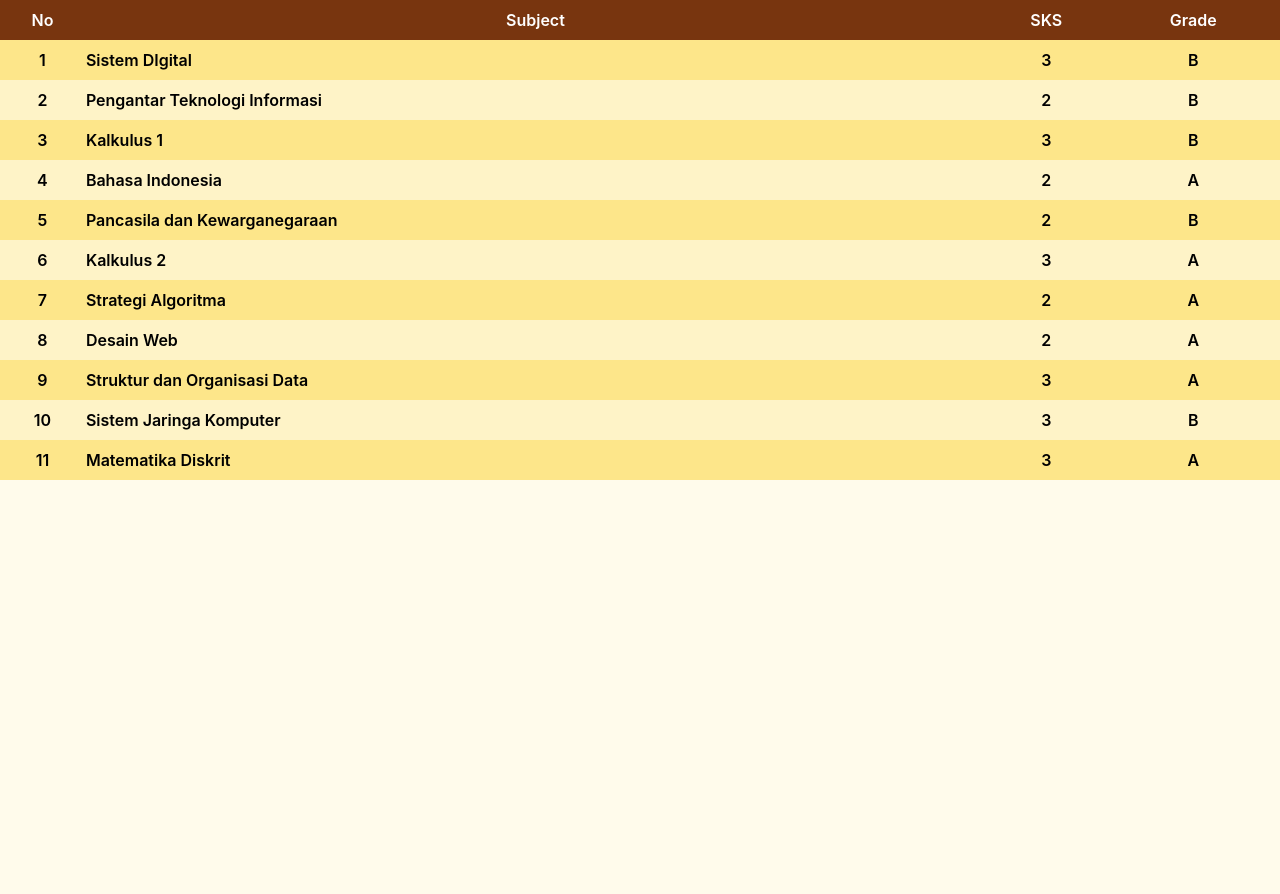
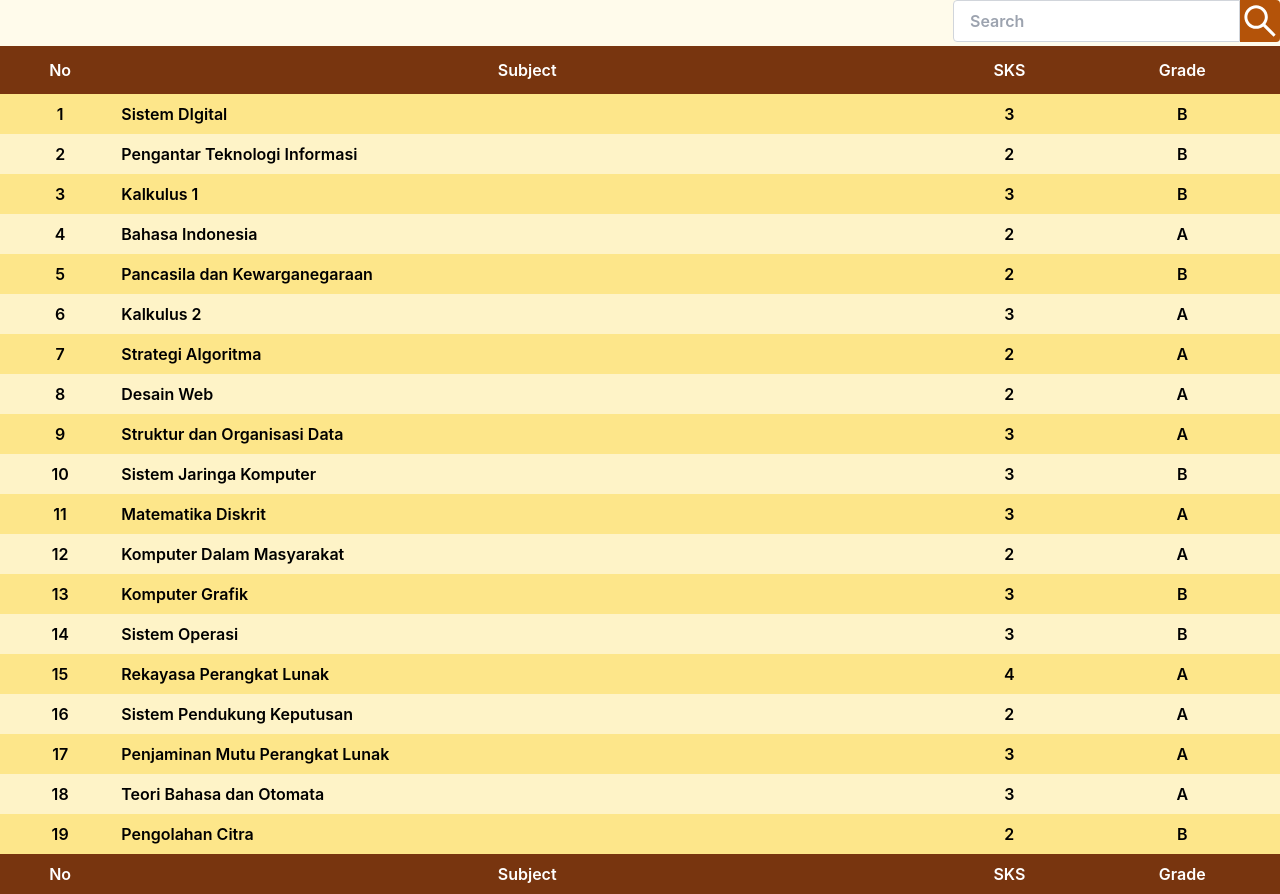
Before and after one commit to yogap19/my-portofolio, a Next.js app: page /scoreList in a window 1280 px wide. Before the commit the page ends 800 px from the top, so only its background shows below. Built offline with nearby package versions, Linux system fonts and the light colour scheme.

Commit message:
sort table

```diff
--- a/pages/db/data.js
+++ b/pages/db/data.js
@@ -66,12 +66,76 @@ const data = {
       sks: 3,
       grade: 'A',
     },
+    {
+      id: 12,
+      subject: 'Komputer Dalam Masyarakat',
+      sks: 2,
+      grade: 'A',
+    },
+    {
+      id: 13,
+      subject: 'Komputer Grafik',
+      sks: 3,
+      grade: 'B',
+    },
+    {
+      id: 14,
+      subject: 'Sistem Operasi',
+      sks: 3,
+      grade: 'B',
+    },
+    {
+      id: 15,
+      subject: 'Rekayasa Perangkat Lunak',
+      sks: 4,
+      grade: 'A',
+    },
+    {
+      id: 16,
+      subject: 'Sistem Pendukung Keputusan',
+      sks: 2,
+      grade: 'A',
+    },
+    {
+      id: 17,
+      subject: 'Penjaminan Mutu Perangkat Lunak',
+      sks: 3,
+      grade: 'A',
+    },
+    {
+      id: 18,
+      subject: 'Teori Bahasa dan Otomata',
+      sks: 3,
+      grade: 'A',
+    },
+    {
+      id: 19,
+      subject: 'Pengolahan Citra',
+      sks: 2,
+      grade: 'B',
+    },
   ],
   headColumn: [
-    { heading: 'No', accessor: 'id' },
-    { heading: 'Subject', accessor: 'subject' },
-    { heading: 'SKS', accessor: 'sks' },
-    { heading: 'Grade', accessor: 'grade' },
+    {
+      Header: 'No',
+      Footer: 'No',
+      accessor: 'id',
+    },
+    {
+      Header: 'Subject',
+      Footer: 'Subject',
+      accessor: 'subject',
+    },
+    {
+      Header: 'SKS',
+      Footer: 'SKS',
+      accessor: 'sks',
+    },
+    {
+      Header: 'Grade',
+      Footer: 'Grade',
+      accessor: 'grade',
+    },
   ],
 };
 export default data;
--- a/pages/scoreList.js
+++ b/pages/scoreList.js
@@ -1,27 +1,64 @@
 import React, { useMemo } from 'react';
-import { useTable } from 'react-table';
-// import DATA from './db/data';
-import SCORE from './db/DATA_BODY.json';
-import { COLUMNS } from './db/column';
+import { useTable, useSortBy } from 'react-table';
+import DATA from './db/data';
+import { AiOutlineSearch } from 'react-icons/ai';
+import { BsSortDownAlt, BsSortUpAlt } from 'react-icons/bs';
+// import SCORE from './db/DATA_BODY.json';
+// import { COLUMNS } from './db/column';
 
 export default function table() {
-  const columns = useMemo(() => COLUMNS, []);
-  const data = useMemo(() => SCORE, []);
+  const columns = useMemo(() => DATA.headColumn, []);
+  const data = useMemo(() => DATA.listOne, []);
 
-  const tableInstance = useTable({
+  const {
+    getTableProps,
+    getTableBodyProps,
+    headerGroups,
+    footerGroups,
+    rows,
+    prepareRow,
+  } = useTable(
+    {
       columns,
       data,
-  });
-
-  const { getTableProps, getTableBodyProps, headerGroups, rows, prepareRow } =
-    tableInstance;
+    },
+    useSortBy
+  );
   return (
-    <table {...getTableProps()} className="container mx-auto">
+    <div className="container mx-auto">
+      <div className="flex content-center mb-1 justify-end">
+        <input
+          className="bg-white text-gray-700 border border-solid border-gray-300 rounded-l px-4 py-2 font-semibold"
+          placeholder="Search"
+        />
+        <button
+          type="submit"
+          className="bg-amber-700 hover:bg-amber-800 active:bg-amber-900 rounded-r"
+        >
+          <AiOutlineSearch size={40} color="white" />
+        </button>
+      </div>
+      <table {...getTableProps()} className="container ">
         <thead className="bg-amber-900">
           {headerGroups.map((headerGroup) => (
             <tr {...headerGroup.getHeaderGroupProps()}>
               {headerGroup.headers.map((column) => (
-              <th {...column.getHeaderProps()}>{column.render('Header')}</th>
+                <th {...column.getHeaderProps(column.getSortByToggleProps())}>
+                  <div className="flex justify-center px-2 py-1">
+                    {column.render('Header')}
+                    <span className="pt-1">
+                      {column.isSorted ? (
+                        column.isSortedDesc ? (
+                          <BsSortUpAlt className="mx-2" />
+                        ) : (
+                          <BsSortDownAlt className="mx-2" />
+                        )
+                      ) : (
+                        ''
+                      )}
+                    </span>
+                  </div>
+                </th>
               ))}
             </tr>
           ))}
@@ -53,10 +90,17 @@ export default function table() {
               </tr>
             );
           })}
-        <tr>
-          <td></td>
+        </tbody>
+        <tfoot className="bg-amber-900 text-white">
+          {footerGroups.map((footerGroup) => (
+            <tr {...footerGroup.getFooterGroupProps()}>
+              {footerGroup.headers.map((column) => (
+                <td {...column.getFooterProps()}>{column.render('Footer')}</td>
+              ))}
             </tr>
-      </tbody>
+          ))}
+        </tfoot>
       </table>
+    </div>
   );
 }
```
Lines whose indentation alone changed are shown as unchanged.
